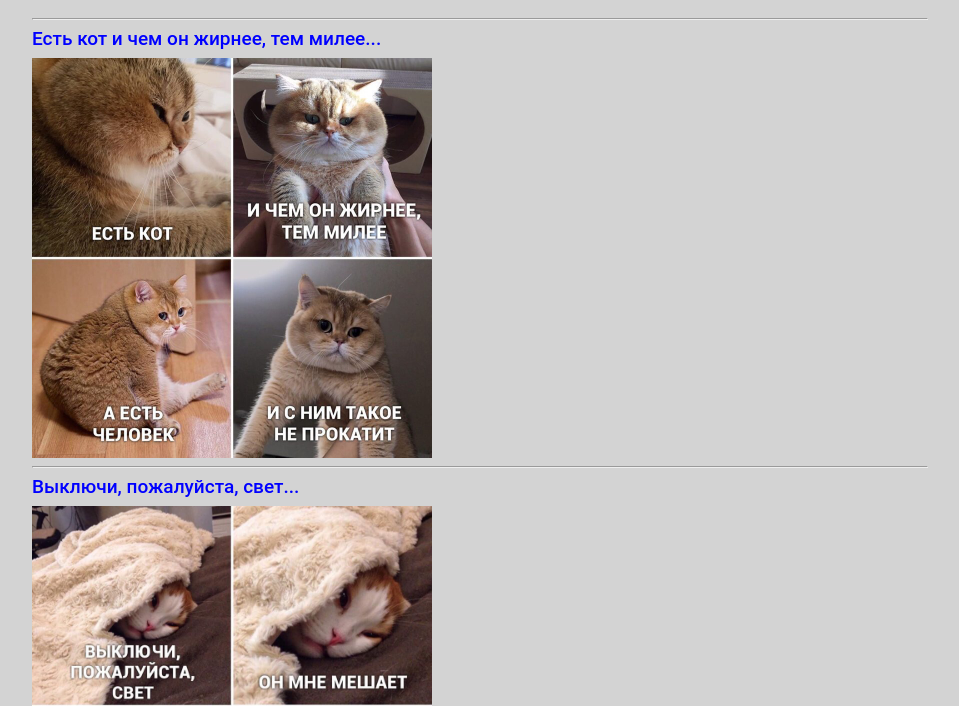
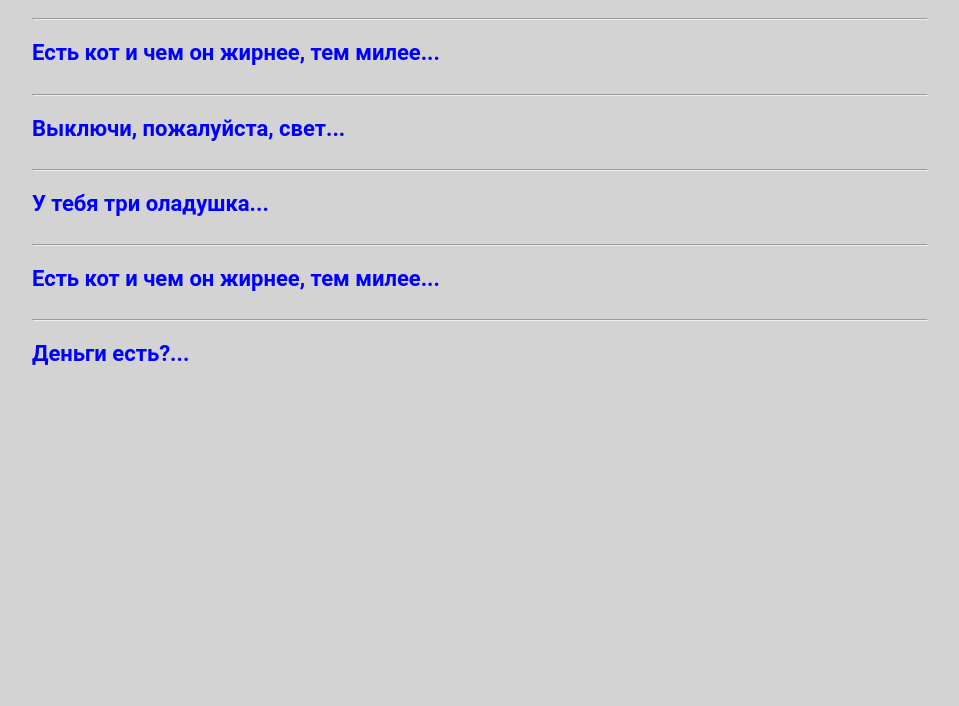
Before and after one commit to KatBelyaeva/cssBayan, a plain HTML site: page cssBayan/index.html in a window 1280 px wide. Shown: the part 80-786 px from the top of the page, without its empty margins (160-1119 px from the left). Drawn offline with Linux system fonts and the light colour scheme.

Commit message:
feat:add animation (пт, 10 марта 2023 г., 20:30:48)

```diff
--- a/cssBayan/css/style.css
+++ b/cssBayan/css/style.css
@@ -18,35 +18,45 @@ img {
     width: 400px;
     height: auto;
     display: block;
-    justify-content: center;
+    margin: 20px auto;
+    -webkit-transition: all 1s ease; /* Safari and Chrome */
+    -moz-transition: all 1s ease; /* Firefox */
+    -ms-transition: all 1s ease; /* IE 9 */
+    -o-transition: all 1s ease; /* Opera */
+    transition: all 1s ease;
+}
+
+hr {
+    margin-bottom: 20px;
 }
 
 .bayan-container label{
-
     position: relative;
-    z-index: 20;
     display: block;
-    height: 30px;
     cursor: pointer;
     color:blue;
-    font-size: 19px;
+    font-size: 22px;
+    font-weight: 700;
 }
 
 .container label:hover{
     color: black;
 }
 
-.container label:hover:after,
-.container input:checked + label:hover:after{
-    content: '';
-    position: absolute;
-    width: 24px;
-    height: 24px;
-    right: 13px;
-    top: 7px;
-    background: transparent url(http://netcribe.com/example/arrow_down.png) no-repeat center center;
+.bayan-container input:checked {
+    background-image: url(http://netcribe.com/example/arrow_down.png);
 }
 
 .container input:checked + label:hover:after {
     background-image: url(http://netcribe.com/example/arrow_up.png);
 }
+
+.bayan-container input:checked ~ img{
+    -webkit-transform:scale(0.75); /* Safari and Chrome */
+    -moz-transform:scale(0.75); /* Firefox */
+    -ms-transform:scale(0.75); /* IE 9 */
+    -o-transform:scale(0.75); /* Opera */
+    transform:scale(0.75);
+    height: 0px;
+    margin-bottom: 0;
+}
--- a/cssBayan/index.html
+++ b/cssBayan/index.html
@@ -13,31 +13,31 @@
         <h1>CSS Bayan</h1>
         <div class="container">
             <hr>
-            <div>
+            <div class="mem">
                 <input id="b-1" name="bayan-1" type="checkbox" checked />
                 <label for="b-1">Есть кот и чем он жирнее, тем милее...</label>
                 <img src="img\mem1.jpg" alt="mem1">
             </div>
             <hr>
-            <div>
+            <div class="mem">
                 <input id="b-2" name="bayan-2" type="checkbox" checked />
                 <label for="b-2">Выключи, пожалуйста, свет...</label>
                 <img src="img\mem2.jpg" alt="mem2">
             </div>
             <hr>
-            <div>
+            <div class="mem">
                 <input id="b-3" name="bayan-3" type="checkbox" checked />
                 <label for="b-3">У тебя три оладушка...</label>
                 <img src="img\mem3.jpg" alt="mem3">
             </div>
             <hr>
-            <div>
+            <div class="mem">
                 <input id="b-4" name="bayan-4" type="checkbox" checked />
                 <label for="b-4">Есть кот и чем он жирнее, тем милее...</label>
                 <img src="img\mem4.jpg" alt="mem4">
             </div>
             <hr>
-            <div>
+            <div class="mem">
                 <input id="b-5" name="bayan-5" type="checkbox" checked />
                 <label for="b-5">Деньги есть?...</label>
                 <img src="img\mem5.jpg" alt="mem5">
```
